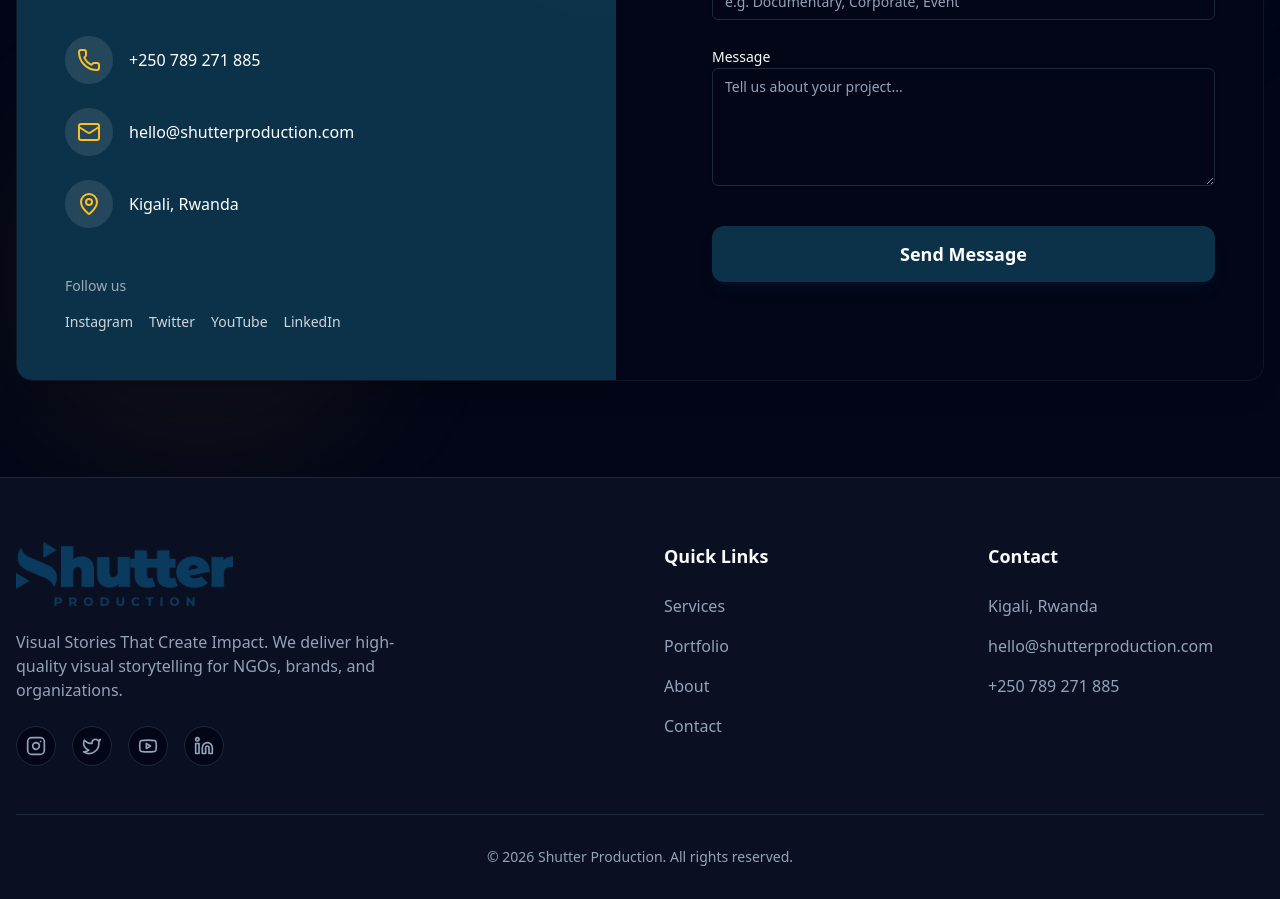
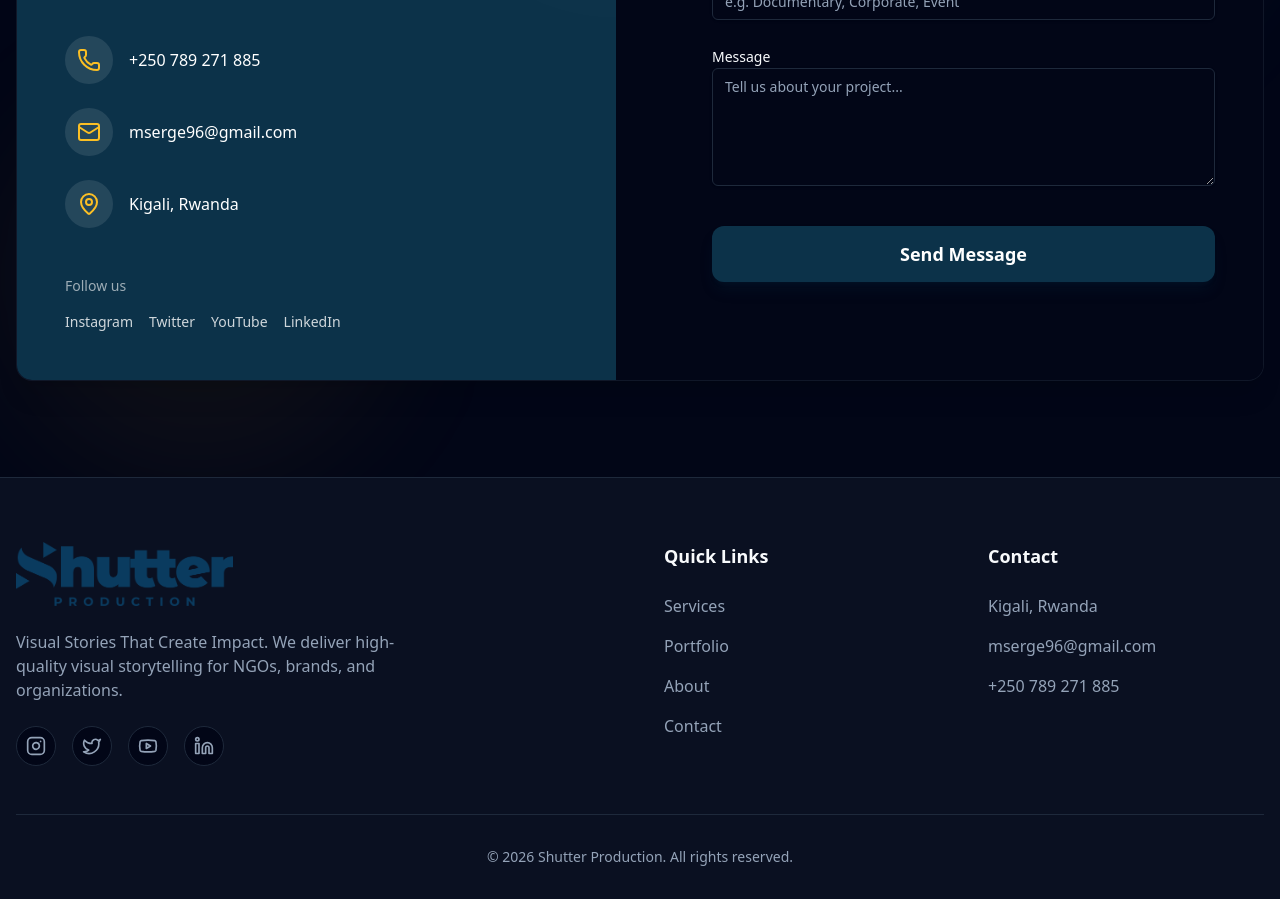
Before and after one commit to Obig28/shutter-production, a React (Vite) app: page / in a window 1280 px wide. Shown: the part 4640-5539 px from the top of the page. Built offline with nearby package versions, Linux system fonts and the light colour scheme.

Commit message:
Update contact email to mserge96@gmail.com

```diff
--- a/src/components/ContactSection.tsx
+++ b/src/components/ContactSection.tsx
@@ -74,7 +74,7 @@ const ContactSection = () => {
                                     <div className="bg-white/10 p-3 rounded-full text-gold">
                                         <Mail size={24} />
                                     </div>
-                                    <span>hello@shutterproduction.com</span>
+                                    <span>mserge96@gmail.com</span>
                                 </div>
                                 <div className="flex items-center gap-4">
                                     <div className="bg-white/10 p-3 rounded-full text-gold">
--- a/src/components/Footer.tsx
+++ b/src/components/Footer.tsx
@@ -56,7 +56,7 @@ const Footer = () => {
                         <h4 className="font-bold text-lg mb-6 text-foreground">Contact</h4>
                         <ul className="space-y-4 text-muted-foreground">
                             <li>Kigali, Rwanda</li>
-                            <li>hello@shutterproduction.com</li>
+                            <li>mserge96@gmail.com</li>
                             <li>+250 789 271 885</li>
                         </ul>
                     </div>
```
